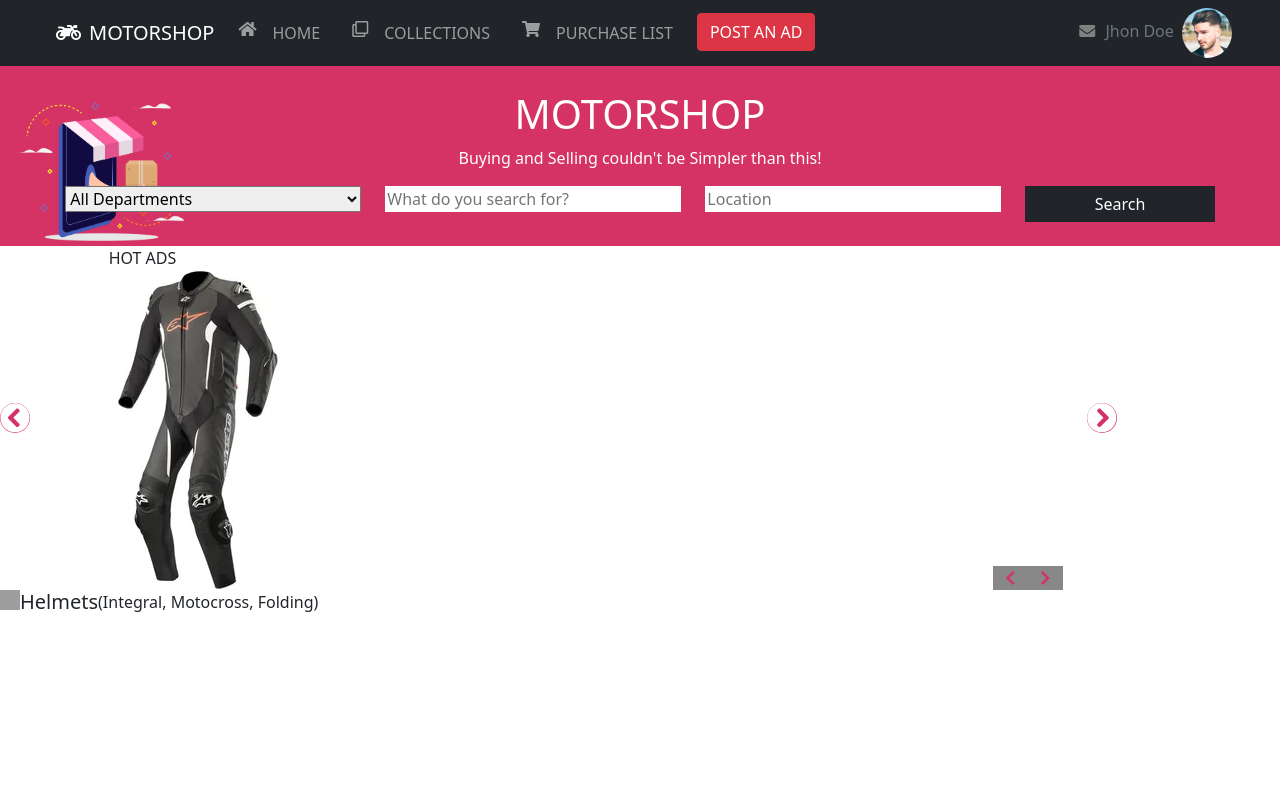
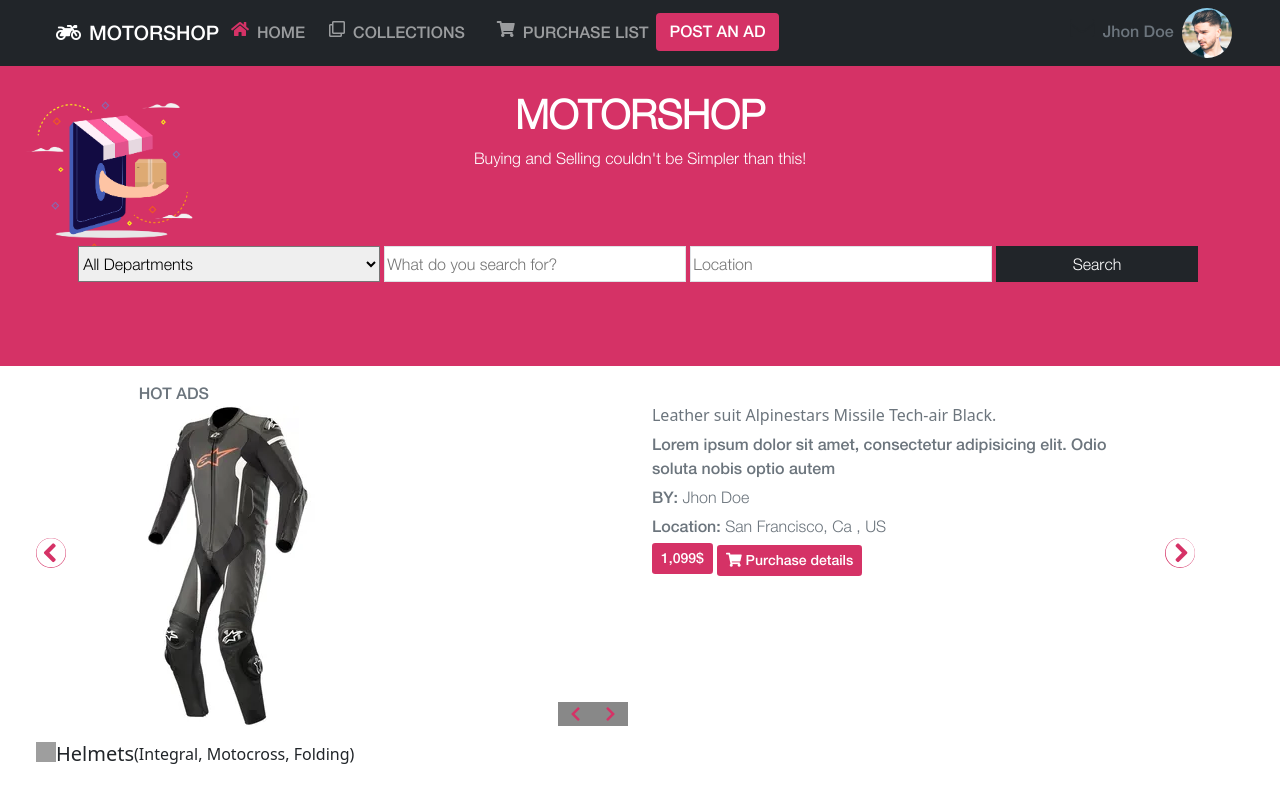
Before and after one commit to Diegodsha/Online-shop-for-motorcycle-accessories-, a plain HTML site: page index.html in a window 1280 px wide. Drawn offline with nearby package versions, Linux system fonts and the light colour scheme; grey boxes are pictures that could not be loaded.

Commit message:
styled and added fonts to header, search & add sections

```diff
--- a/index.html
+++ b/index.html
@@ -32,11 +32,11 @@ shop: <i class="fas fa-shopping-cart"></i>
 moto: <i class="fas fa-motorcycle"></i>
 mail: <i class="fas fa-envelope"></i>-->
     <div class="container-fluid main-cont g-0">
-      <header>
+      <header class="position-sticky top-0 header">
         <nav class="navbar navbar-expand-sm navbar-dark bg-dark px-3 px-lg-5">
           <div class="container-fluid">
-            <a class="navbar-brand" href="#"
-              ><i class="fas fa-motorcycle p-2"></i>MOTORSHOP</a
+            <a class="navbar-brand me-1" href="#"
+              ><i class="fas fa-motorcycle p-2 fw-bold"></i>MOTORSHOP</a
             >
 
             <button
@@ -51,30 +51,36 @@ mail: <i class="fas fa-envelope"></i>-->
               <span class="navbar-toggler-icon"></span>
             </button>
             <div class="collapse navbar-collapse" id="navbarContent">
-              <ul class="navbar-nav me-auto mb-2 mb-lg-0">
-                <li class="nav-item pe-3">
-                  <a class="nav-link d-flex" aria-current="page" href="#"
-                    ><i class="fas fa-home pe-3"></i>HOME</a
+              <ul class="navbar-nav me-auto">
+                <li class="nav-item pe-2">
+                  <a
+                    class="nav-link d-flex text-pink"
+                    aria-current="page"
+                    href="#"
+                    ><i class="fas fa-home pe-2 text-pink"></i>HOME</a
                   >
                 </li>
                 <li class="nav-item pe-3">
                   <a class="nav-link d-flex" href="#"
-                    ><i class="far fa-clone pe-3"></i>COLLECTIONS</a
+                    ><i class="far fa-clone pe-2"></i>COLLECTIONS</a
                   >
                 </li>
-                <li class="nav-item pe-3">
-                  <a class="nav-link d-flex" href="#"
-                    ><i class="fas fa-shopping-cart pe-3"></i>PURCHASE LIST</a
+                <li class="nav-item">
+                  <a class="nav-link d-flex purchase" href="#"
+                    ><i class="fas fa-shopping-cart pe-2"></i>PURCHASE LIST</a
                   >
                 </li>
                 <li class="nav-item d-none d-md-block">
-                  <a href="#" class="btn post-btn btn-danger" type="button"
+                  <a
+                    href="#"
+                    class="btn post-btn btn-pink text-white"
+                    type="button"
                     >POST AN AD</a
                   >
                 </li>
               </ul>
               <div class="user-cont d-none d-lg-block">
-                <i class="fas fa-envelope"></i>
+                <i class="fas fa-envelope fs-4"></i>
                 <span class="text-secondary px-1">Jhon Doe</span>
                 <img
                   src="/assets/persona2.jpg"
@@ -88,13 +94,17 @@ mail: <i class="fas fa-envelope"></i>-->
           </div>
         </nav>
       </header>
-      <section class="row justify-content-center search-head text-white py-4">
+      <section
+        class="row container-fluid m-0 justify-content-center search-head text-white py-4"
+      >
         <div class="col-9 text-center">
-          <h1>MOTORSHOP</h1>
+          <h1 class="fw-bold store-name">MOTORSHOP</h1>
           <p>Buying and Selling couldn't be Simpler than this!</p>
         </div>
         <div class="row justify-content-center">
-          <div class="col-9 col-md-3 d-flex justify-content-center">
+          <div
+            class="col-9 col-md-3 d-flex justify-content-center p-0 form-item me-1"
+          >
             <form class="w-100">
               <select class="form-item department rounded-0 d-block w-100">
                 <option>All Departments</option>
@@ -102,26 +112,27 @@ mail: <i class="fas fa-envelope"></i>-->
                 <option>Boots</option>
                 <option>Gloves</option>
                 <option>Jackets</option>
+                <option>Other</option>
               </select>
             </form>
           </div>
-          <div class="col-9 col-md-3">
+          <div class="col-9 col-md-3 p-0 me-1">
             <input
               type="text"
               required
-              class="w-100 rounded-0 border-0"
+              class="w-100 rounded-0 border form-item"
               placeholder="What do you search for?"
             />
           </div>
-          <div class="col-9 col-md-3">
+          <div class="col-9 col-md-3 p-0 me-1">
             <input
               type="text"
               required
-              class="w-100 rounded-0 border-0"
+              class="w-100 rounded-0 border form-item"
               placeholder="Location"
             />
           </div>
-          <div class="col-9 col-md-2">
+          <div class="col-9 col-md-2 p-0 me-1">
             <button
               type="submit"
               class="search-btn btn btn-dark rounded-0 px-3 w-100 rounded-0 border-0"
@@ -132,14 +143,14 @@ mail: <i class="fas fa-envelope"></i>-->
         </div>
       </section>
       <main class="container-fluid">
-        <div class="row hot-ads">
+        <div class="row hot-ads pt-3 pb-3 container-fluid m-0">
           <div class="col-1 d-flex align-items-center">
-            <i class="fas fa-chevron-circle-left"></i>
+            <a href="#"><i class="fas fa-chevron-circle-left"></i></a>
           </div>
-          <div class="col-9">
+          <div class="col-10">
             <div class="row">
-              <div class="col-12">HOT ADS</div>
-              <div class="col-12">
+              <div class="col-12 helvetica-Med text-muted">HOT ADS</div>
+              <div class="col-6">
                 <div class="hot-ad-img position-relative">
                   <img
                     class="img-fluid"
@@ -148,21 +159,50 @@ mail: <i class="fas fa-envelope"></i>-->
                   />
                   <div class="arrows d-flex">
                     <div class="arrow-left">
-                      <i class="fas fa-chevron-left"></i>
+                      <a href="#"
+                        ><i class="fas fa-chevron-left text-pink"></i
+                      ></a>
                     </div>
                     <div class="arrow-right">
-                      <i class="fas fa-chevron-right"></i>
+                      <a href="#"
+                        ><i class="fas fa-chevron-right text-pink"></i
+                      ></a>
                     </div>
                   </div>
                 </div>
               </div>
+              <div class="col-6">
+                <h6 class="text-pink .helvetica-Med text-muted">
+                  Leather suit Alpinestars Missile Tech-air Black.
+                </h6>
+                <p class="helvetica-Med text-muted mb-1">
+                  Lorem ipsum dolor sit amet, consectetur adipisicing elit. Odio
+                  soluta nobis optio autem
+                </p>
+                <p class="helvetica-ligth text-muted mb-1">
+                  <span class="helvetica-Med text-muted">BY:</span> Jhon Doe
+                </p>
+                <p class="helvetica-ligth text-muted mb-1">
+                  <span class="helvetica-Med text-muted">Location:</span> San
+                  Francisco, Ca , US
+                </p>
+
+                <a
+                  href="#"
+                  class="btn btn-pink btn-sm text-white helvetica-Med mb-1"
+                  >1,099$</a
+                >
+                <a href="#" class="btn btn-pink btn-sm text-white helvetica-Med"
+                  ><i class="fas fa-shopping-cart"></i> Purchase details</a
+                >
+              </div>
             </div>
           </div>
           <div class="col-1 d-flex align-items-center">
-            <i class="fas fa-chevron-circle-right"></i>
+            <a href="#"><i class="fas fa-chevron-circle-right"></i></a>
           </div>
         </div>
-        <div class="row">
+        <div class="row container-fluid m-0">
           <div class="col-12 d-flex">
             <img
               src="https://cdn3.iconfinder.com/data/icons/bold-f1/512/F1_3-512.png"
--- a/style.css
+++ b/style.css
@@ -8,13 +8,71 @@ dark
 #383838
 */
 
-body {
-  font-family: ;
+@font-face {
+  font-family: gothamBold;
+  src: url(fonts/Gotham\ Bold\ Regular.ttf);
 }
-.fa-envelope {
+
+@font-face {
+  font-family: gothamRounded;
+  src: url(fonts/Gotham\ Rounded\ Light.otf);
+}
+
+@font-face {
+  font-family: helveticaLigth;
+  src: url(fonts/HelveticaNeue\ Light.ttf);
+}
+
+@font-face {
+  font-family: helveticaMedium;
+  src: url(fonts/HelveticaNeue\ Medium.ttf);
+}
+
+@font-face {
+  font-family: helveticaBold;
+  src: url(fonts/HelveticaNeueBd.ttf);
+}
+
+.header {
+  z-index: 10;
+  font-family: helveticaMedium, sans-serif;
+}
+
+.search-head .fa-envelope {
   width: 18px;
   height: 16px;
   color: gray;
+}
+
+.helvetica-ligth {
+  font-family: helveticaLigth, sans-serif;
+}
+
+.helvetica-bold {
+  font-family: helveticaBold, sans-serif;
+}
+
+.helvetica-Med {
+  font-family: helveticaMedium, sans-serif;
+}
+
+.btn-pink {
+  background-color: #d53266 !important;
+}
+.text-pink {
+  color: #d53266;
+}
+
+.store-name {
+  font-size: 40px;
+}
+
+.form-item {
+  height: 36px;
+}
+
+.purchase {
+  white-space: nowrap;
 }
 
 .search-head {
@@ -22,6 +80,8 @@ body {
   background-image: url(/assets/—Pngtree—online\ store\ sending\ package\ illustration_5442558.png);
   background-size: 17%;
   background-repeat: no-repeat;
+  font-family: helveticaLigth, sans-serif;
+  min-height: 300px;
 }
 
 .arrows {
@@ -42,7 +102,6 @@ body {
 .fa-chevron-circle-right {
   font-size: 30px;
   background-color: #d53266;
-  border: #888888;
   border-radius: 50%;
   color: #ffff;
 }
```
